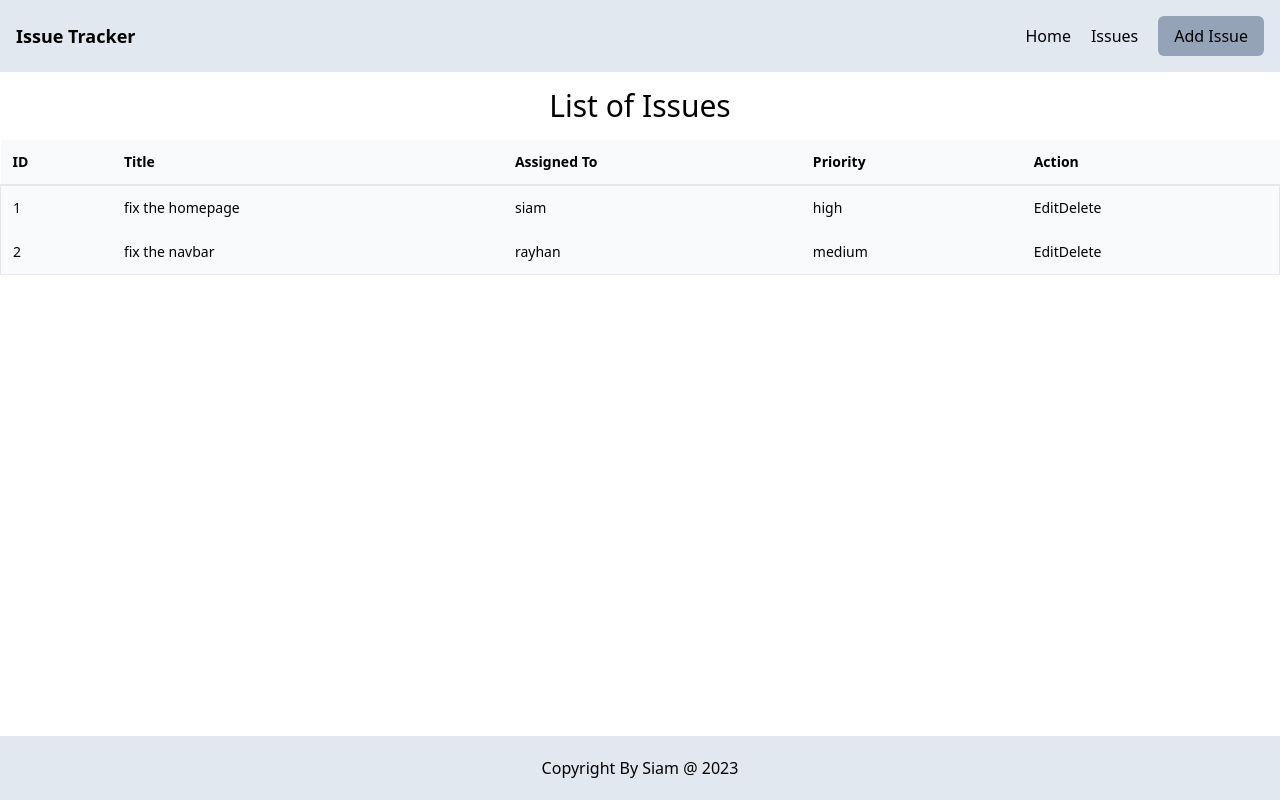
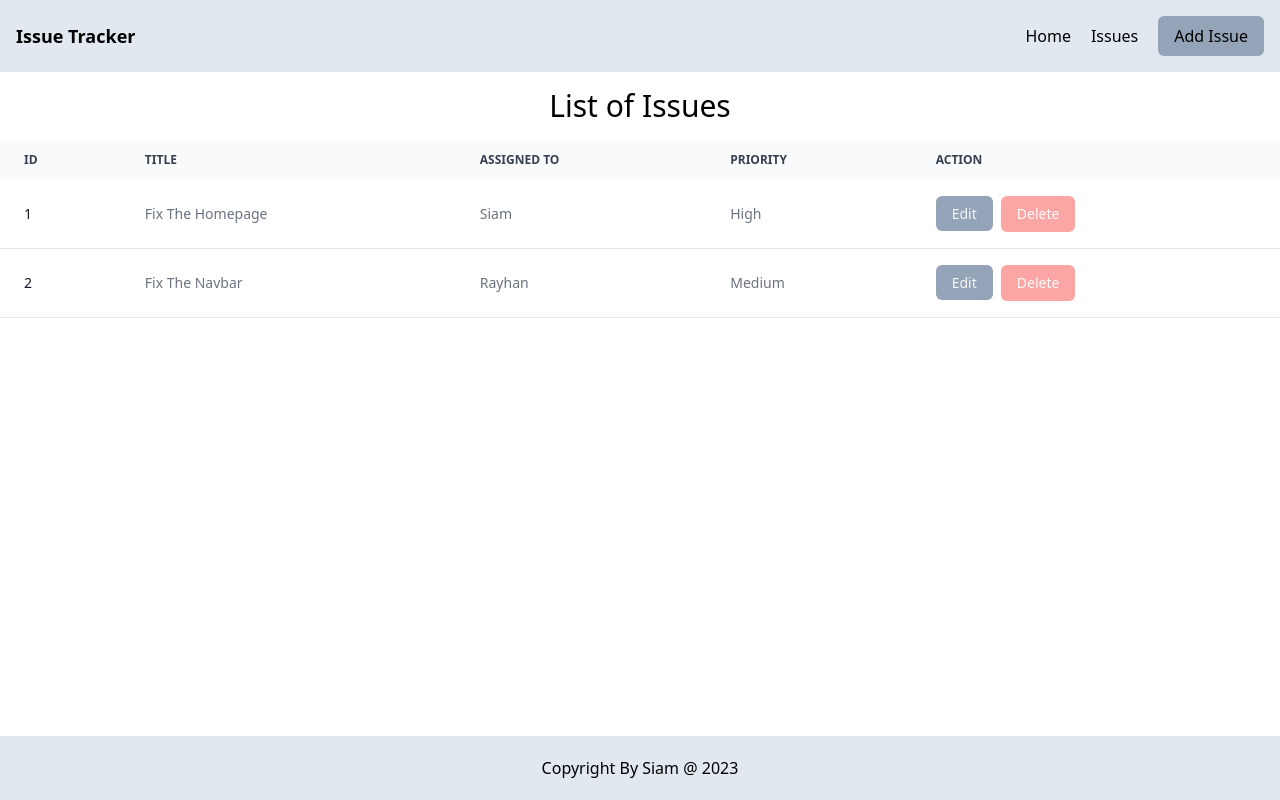
Before and after one commit to siaaam/issue-tarcker-redux-toolkit-formik, a React (Vite) app: page /issues in a window 1280 px wide. Built offline with nearby package versions, Linux system fonts and the light colour scheme.

Commit message:
view modified

```diff
--- a/src/features/issues/IssueView.jsx
+++ b/src/features/issues/IssueView.jsx
@@ -12,8 +12,66 @@ const IssueView = () => {
   return (
     <div>
       <h2 className="text-3xl text-center py-4">List of Issues</h2>
+      <table className="w-full text-sm text-left text-gray-500 dark:text-gray-400">
+        <thead className="text-xs text-gray-700 uppercase bg-gray-50 dark:bg-gray-700 dark:text-gray-400">
+          <tr>
+            <th scope="col" className="px-6 py-3">
+              ID
+            </th>
+            <th scope="col" className="px-6 py-3">
+              Title
+            </th>
+            <th scope="col" className="px-6 py-3">
+              Assigned To
+            </th>
+            <th scope="col" className="px-6 py-3">
+              Priority
+            </th>
+            <th scope="col" className="px-6 py-3">
+              Action
+            </th>
+          </tr>
+        </thead>
+        <tbody>
+          {issues &&
+            issues.map((issue) => {
+              const { id, title, assignedTo, priority } = issue;
+              return (
+                <tr
+                  key={id}
+                  className="bg-white border-b dark:bg-gray-800 dark:border-gray-700"
+                >
+                  <th
+                    scope="row"
+                    className="px-6 py-4 font-medium text-gray-900 whitespace-nowrap dark:text-white"
+                  >
+                    {id}
+                  </th>
+                  <td className="px-6 py-4 capitalize">{title}</td>
+                  <td className="px-6 py-4 capitalize">{assignedTo}</td>
+                  <td className="px-6 py-4 capitalize">{priority}</td>
+                  <td className="px-6 py-4">
+                    <Link
+                      state={{ id, title, assignedTo, priority }}
+                      to={`edit/${id}`}
+                      className="bg-slate-400 text-neutral-100 px-4 py-2 rounded-md mr-2 hover:bg-slate-500 hover:text-neutral-200"
+                    >
+                      Edit
+                    </Link>
+                    <button
+                      className="bg-red-300 px-4 py-2 rounded-md text-neutral-50 hover:bg-red-400"
+                      onClick={(id) => handleDelete(id)}
+                    >
+                      Delete
+                    </button>
+                  </td>
+                </tr>
+              );
+            })}
+        </tbody>
+      </table>
 
-      <table className="w-full">
+      {/* <table className="w-full">
         <thead className="bg-gray-50 border-b-2 border-gray-200">
           <tr>
             <th className="p-3 text-sm font-semibold text-left">ID</th>
@@ -46,7 +104,7 @@ const IssueView = () => {
               );
             })}
         </tbody>
-      </table>
+      </table> */}
     </div>
   );
 };
```
